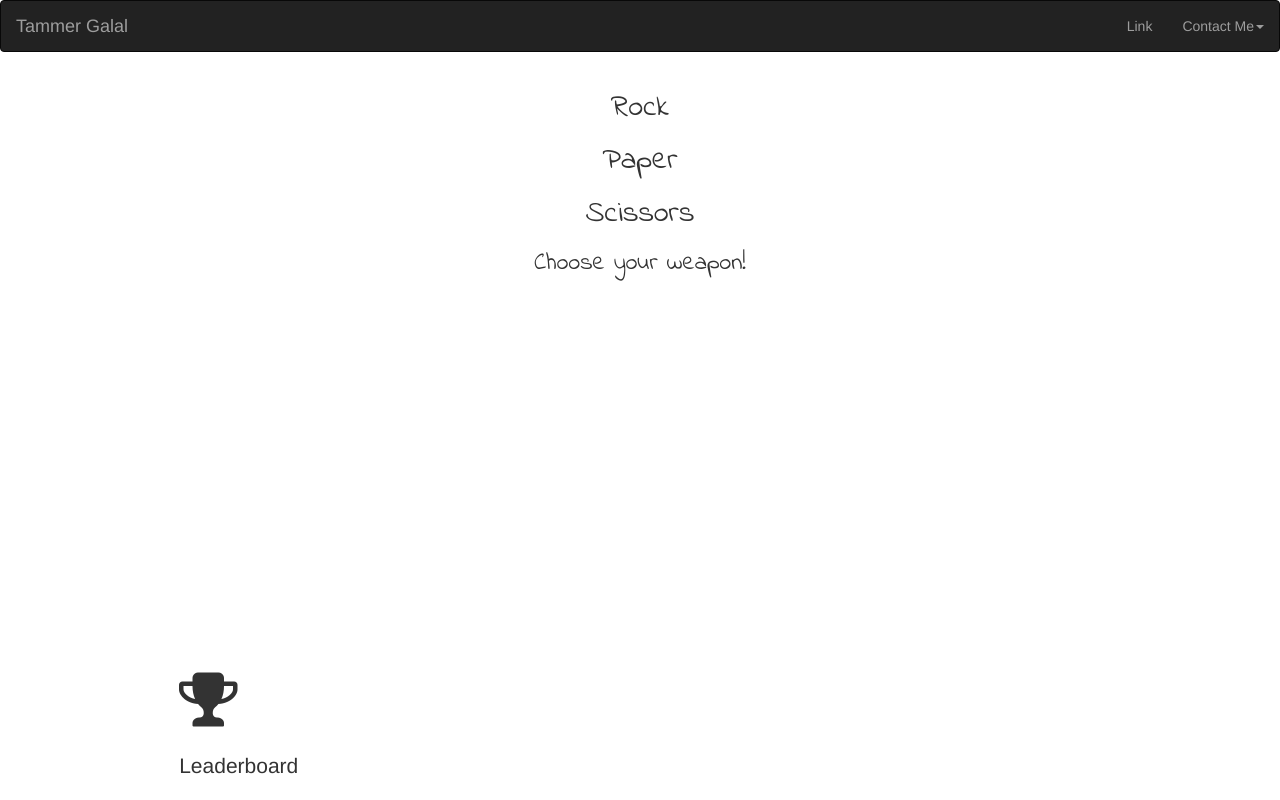
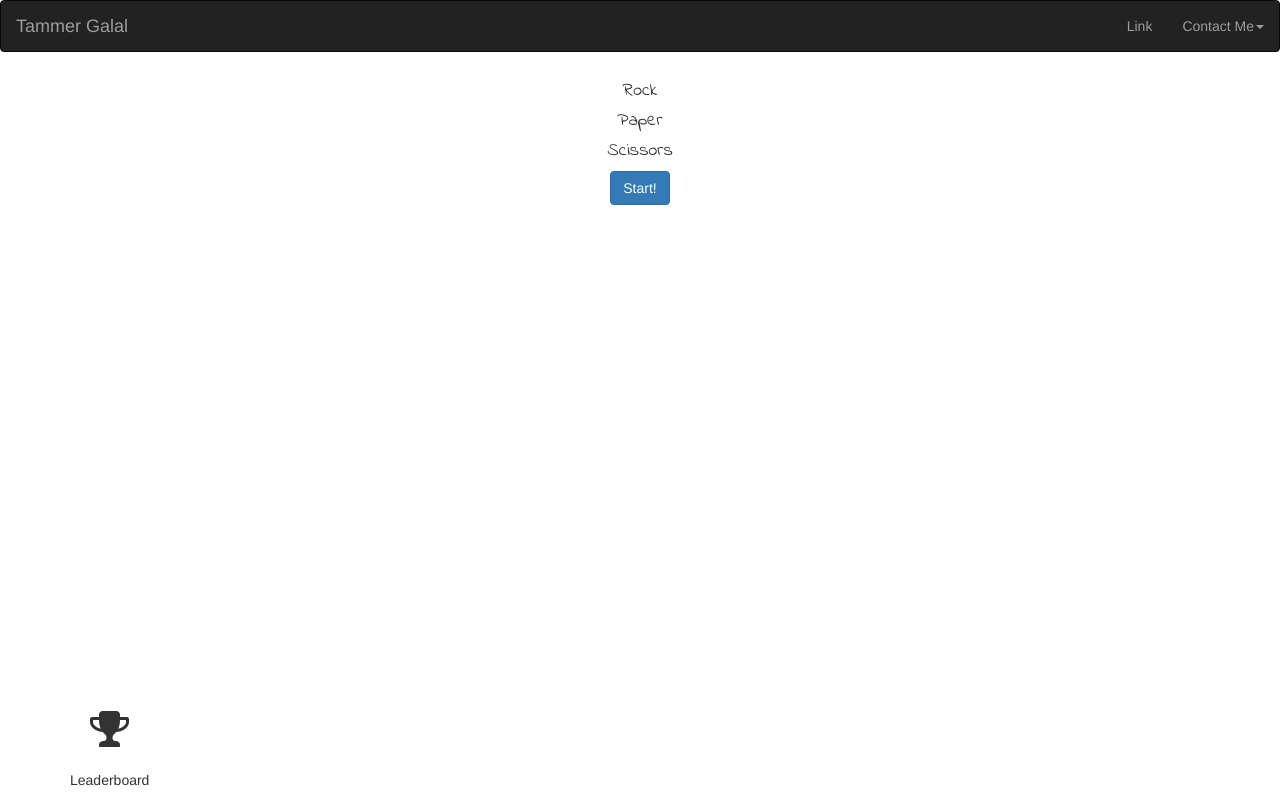
Before and after one commit to tammerg/rockPaperScissors, a PHP site: page / in a window 1280 px wide. Run offline with PHP 8.4, Linux system fonts and the light colour scheme; style sheets or scripts are compiled from the project's sources; some libraries are stand-ins or nearby versions.

Commit message:
moved leaderboard button and am working on a fade in animation for the text replacement of the start button.

```diff
--- a/index.html
+++ b/index.html
@@ -17,7 +17,7 @@
           <span class="sr-only">Toggle navigation</span>
           <span class="icon-bar"></span>
           <span class="icon-bar"></span>
-          <span class="icon-bar"></span>
+          <span class="icon-bar"></span>j
         </button>
         <a class="navbar-brand" href="#">Tammer Galal</a>
       </div>
@@ -39,8 +39,10 @@
   </nav>
   <div class="container">
     <div class="row">
-      <h2 class="slideLeft"> Rock</h2> <h2 class="bigEntrance">Paper</h2> <h2 class="slideRight"> Scissors </h2>
-      <h3>Choose your weapon!</h3>
+      <h4 class="slideLeft"> Rock</h4> <h4 class="bigEntrance">Paper</h4> <h4 class="slideRight"> Scissors </h4>
+    </div>
+    <div class="row startBtn">
+      <button class="btn btn-primary">Start!</button>
     </div>
     <br/>
     <div class="row btn-row">
@@ -88,11 +90,9 @@
       </div>
     </div>
   </div>
-  <footer>
-    <div class="col-md-offset-11 lead">
+  <footer class="leaderboard">
       <i class="hvr-wobble-vertical lead fadeIn fa fa-trophy fa-3x"></i>
       <p>Leaderboard</p>
-  </div>
   </footer>
   <script type="text/javascript" src="https://code.jquery.com/jquery-2.1.4.js"></script>
   <script type="text/javascript" src="https://maxcdn.bootstrapcdn.com/bootstrap/3.3.6/js/bootstrap.min.js"></script>
--- a/script/rps.js
+++ b/script/rps.js
@@ -34,7 +34,7 @@ $(document).ready(function() {
 
   $(".gameButtons").on("click", function(){
     $(this).addClass("bigEntrance");
-      $("#resultModal").modal('show');
+      $("#resultModal").modal('show').delay(3000);
         playerChoice = $(this).attr('data-choice');
         var randomIndex = Math.floor(Math.random()*computerChoice.length);
         var oppChoice = computerChoice[randomIndex];
@@ -43,4 +43,8 @@ $(document).ready(function() {
   $(".leaders").on("click",function(){
     $(".tableBtn").fadeIn(3000);
   });
+  $(".btn-primary").on("click",function(){
+      $(".btn-primary").replaceWith("<h2>" + "Choose Your Weapon" + "</h2>");
+        $("<h2>").fadeIn(7000);
+  });
 });
--- a/style/style.css
+++ b/style/style.css
@@ -11,7 +11,7 @@ th{
   text-decoration: underline;
   color: #2d8483;
 }
-h1, h2, h3{
+h1, h2, h3, h4{
   text-align: center;
   font-family: 'Indie Flower', cursive;
 }
@@ -28,7 +28,10 @@ h1, h2, h3{
   color: white;
   font-size: 20px;
 }
-.tableBtn{
+.startBtn, .leaderboard {
+  text-align: center;
+}
+.tableBtn, .gameButtons {
   display:none;
 }
 
```
